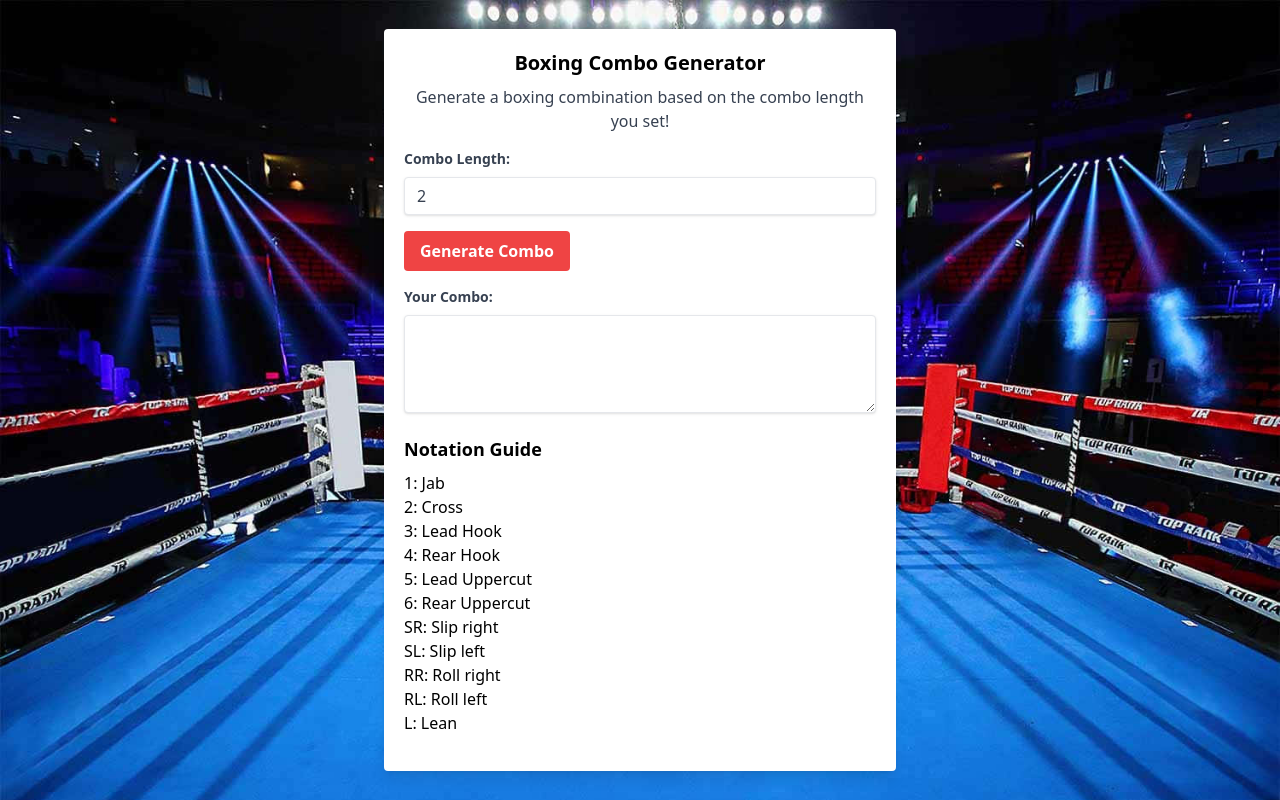
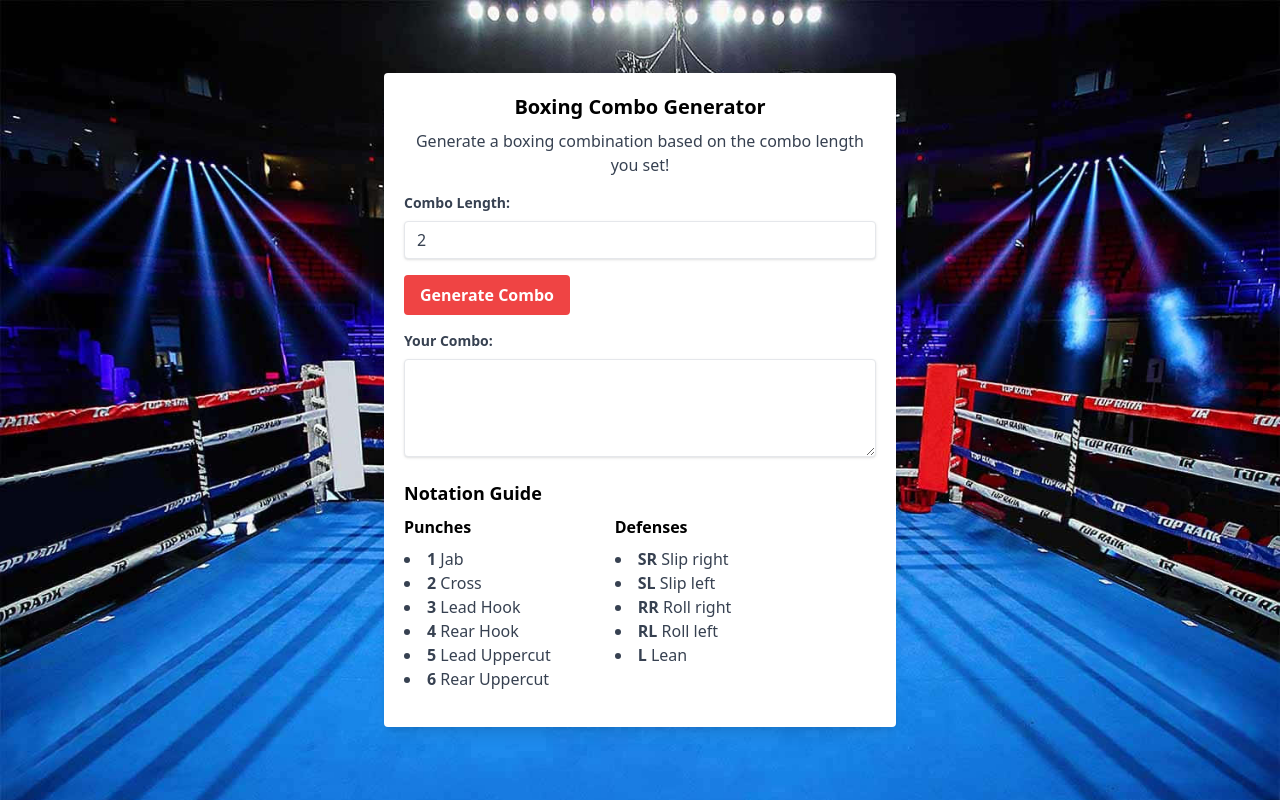
Before and after one commit to sajarufe/boxing-combos, a plain HTML site: page index.html in a window 1280 px wide. Drawn offline with nearby package versions, Linux system fonts and the light colour scheme.

Commit message:
made notation more readable

```diff
--- a/index.html
+++ b/index.html
@@ -38,17 +38,29 @@
       </div>
       <div class="mb-4">
         <h2 class="font-bold text-lg mb-2">Notation Guide</h2>
-        <p>1: Jab</p>
-        <p>2: Cross</p>
-        <p>3: Lead Hook</p>
-        <p>4: Rear Hook</p>
-        <p>5: Lead Uppercut</p>
-        <p>6: Rear Uppercut</p>
-        <p>SR: Slip right</p>
-        <p>SL: Slip left</p>
-        <p>RR: Roll right</p>
-        <p>RL: Roll left</p>
-        <p>L: Lean</p>
+        <div class="flex gap-16">
+          <div class="flex flex-col">
+            <h3 class="font-bold text-md mb-2">Punches</h3>
+            <ul class="list-disc list-inside text-gray-700">
+              <li><strong>1</strong> Jab</li>
+              <li><strong>2</strong> Cross</li>
+              <li><strong>3</strong> Lead Hook</li>
+              <li><strong>4</strong> Rear Hook</li>
+              <li><strong>5</strong> Lead Uppercut</li>
+              <li><strong>6</strong> Rear Uppercut</li>
+            </ul>
+          </div>
+          <div class="flex flex-col">
+            <h3 class="font-bold text-md mb-2">Defenses</h3>
+            <ul class="list-disc list-inside text-gray-700">
+              <li><strong>SR</strong> Slip right</li>
+              <li><strong>SL</strong> Slip left</li>
+              <li><strong>RR</strong> Roll right</li>
+              <li><strong>RL</strong> Roll left</li>
+              <li><strong>L</strong> Lean</li>
+            </ul>
+          </div>
+        </div>
       </div>
     </div>
 
```
